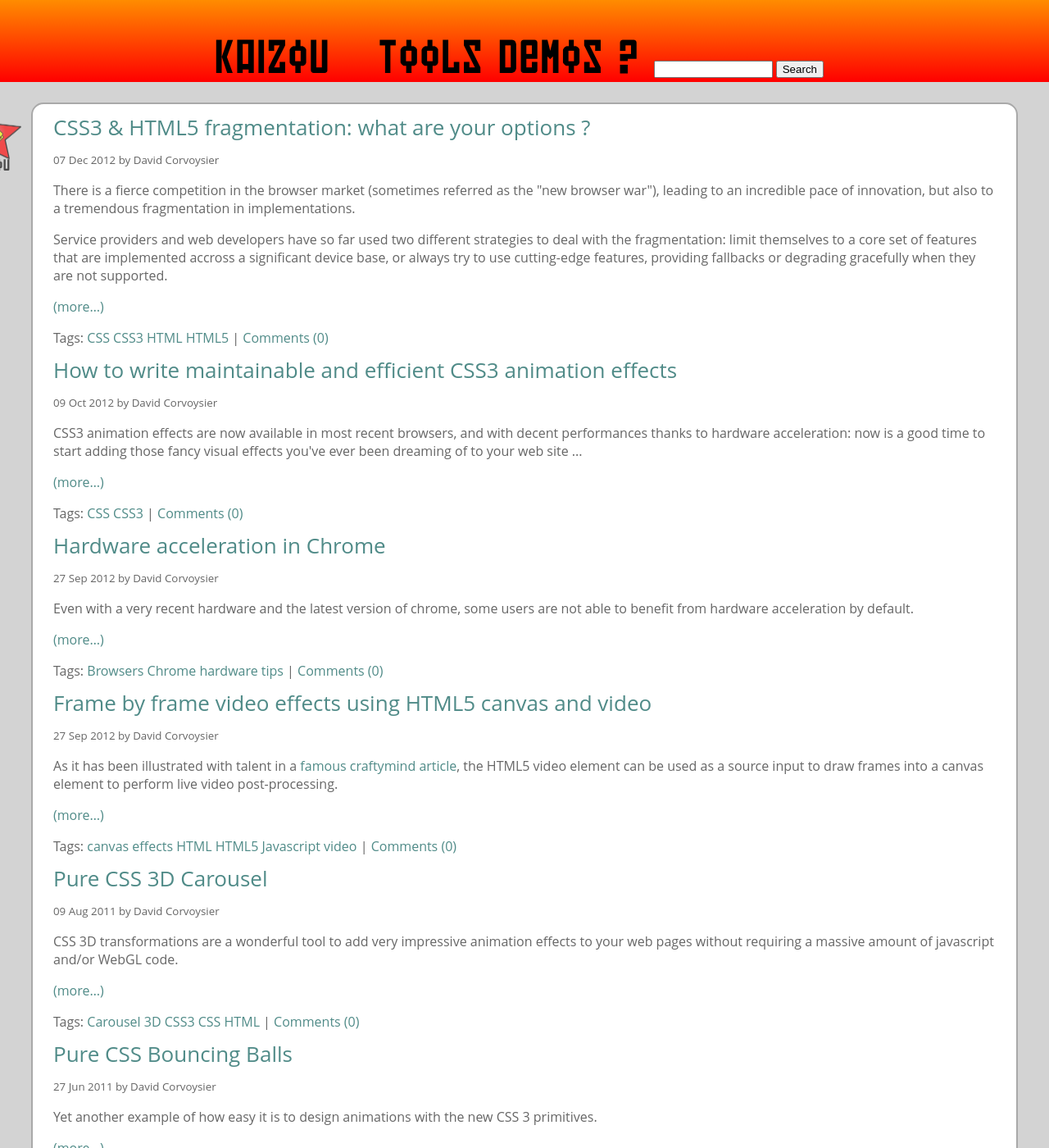
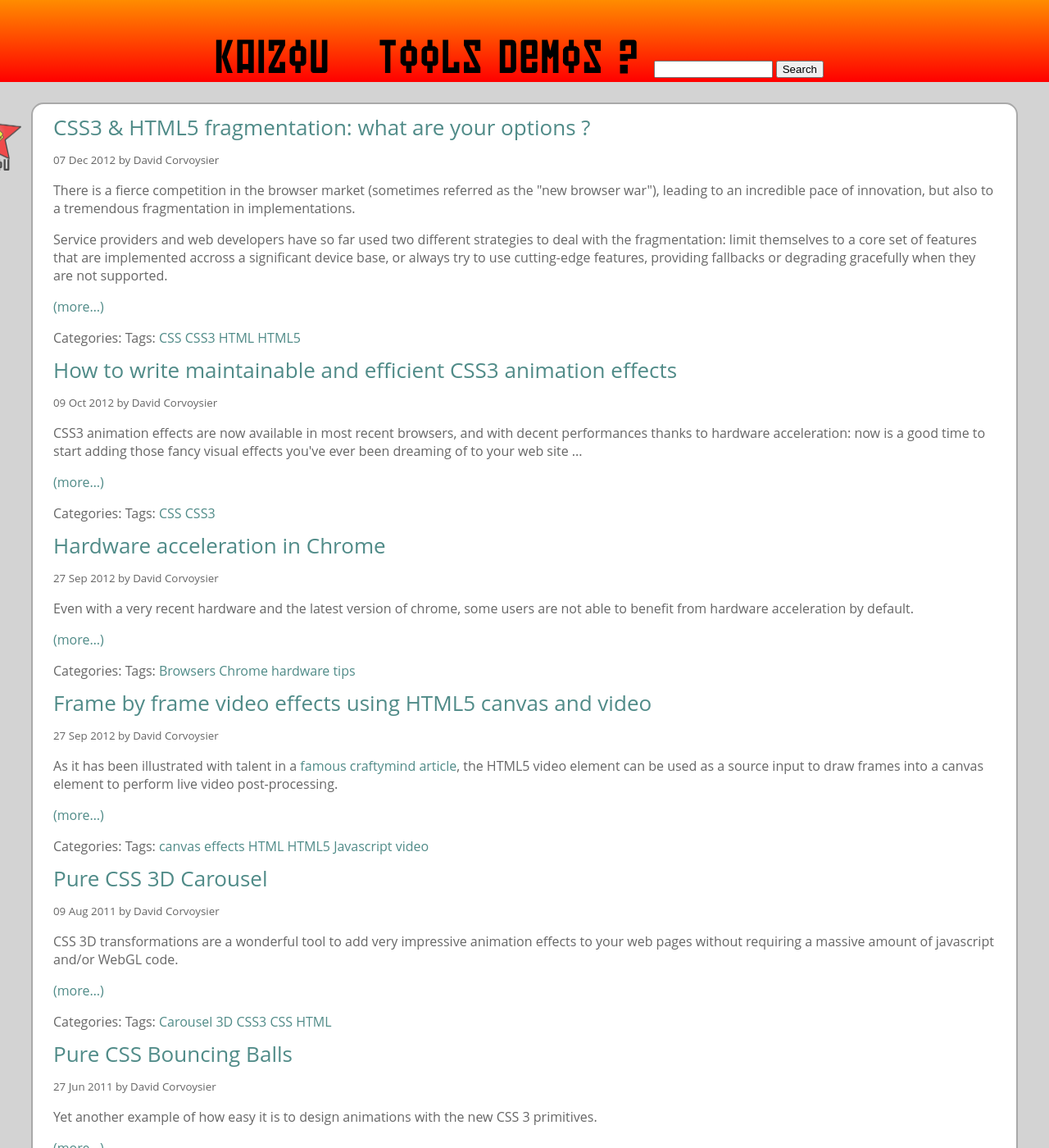
Before and after one commit to mgcrea/benchmark-kaizoumark, a Jekyll site: the page built from index.html, in a window 1280 px wide and 1400 px high. Shown: the whole window at 82% size. Built offline with Jekyll 4.4.1, drawn with Linux system fonts in a browser that asks for light colours; Markdown is read by kramdown in place of the engine named in the settings; the list of posts is cut into pages by our own code; some of the changed text lies outside the part shown.

Commit message:
Added Categories

```diff
--- a/index.html
+++ b/index.html
@@ -17,12 +17,16 @@ published: true
       <p><a href="{{ post.url }}">(more…)</a></p>
     </section>
     <footer>
+      <span>Categories:
+        {% for cat in post.categories %}
+        <a href="/categories.html#{{ cat }}" rel="tag">{{ cat }}</a>
+        {% endfor %}
+      </span>
       <span>Tags:
         {% for tag in post.tags %}
         <a href="/tags.html#{{ tag }}" rel="tag">{{ tag }}</a>
         {% endfor %}
-        | </span>
-      <span><a href="http://www.kaizou.org/2012/10/maintainable-efficient-css3-animations/#respond" title="Comment on How to write maintainable and efficient CSS3 animation effects"><span class='IDCommentsReplace' style='display:none'>890</span>Comments (0)<span style='display:none' id='IDCommentPostInfoPermalink890'>http%3A%2F%2Fwww.kaizou.org%2F2012%2F10%2Fmaintainable-efficient-css3-animations%2F</span><span style='display:none' id='IDCommentPostInfoTitle890'>How+to+write+maintainable+and+efficient+CSS3+animation+effects</span><span style='display:none' id='IDCommentPostInfoTime890'>2012-10-09+15%3A44%3A22</span><span style='display:none' id='IDCommentPostInfoAuthor890'>David+Corvoysier</span><span style='display:none' id='IDCommentPostInfoGuid890'>http%3A%2F%2Fwww.kaizou.org%2F%3Fp%3D890</span></a></span>
+      </span>
     </footer>
 </article>
 {% endfor %}
```
Also changed, not shown: categories.html (added, +15 -0 lines).
